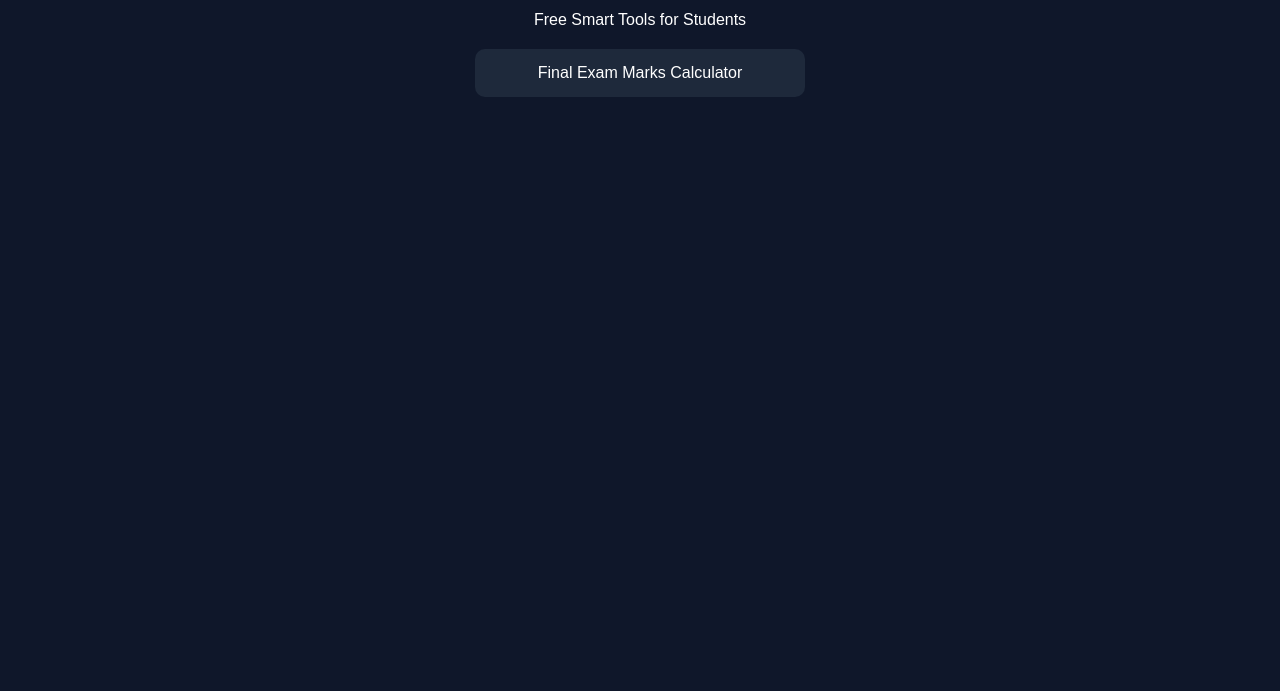
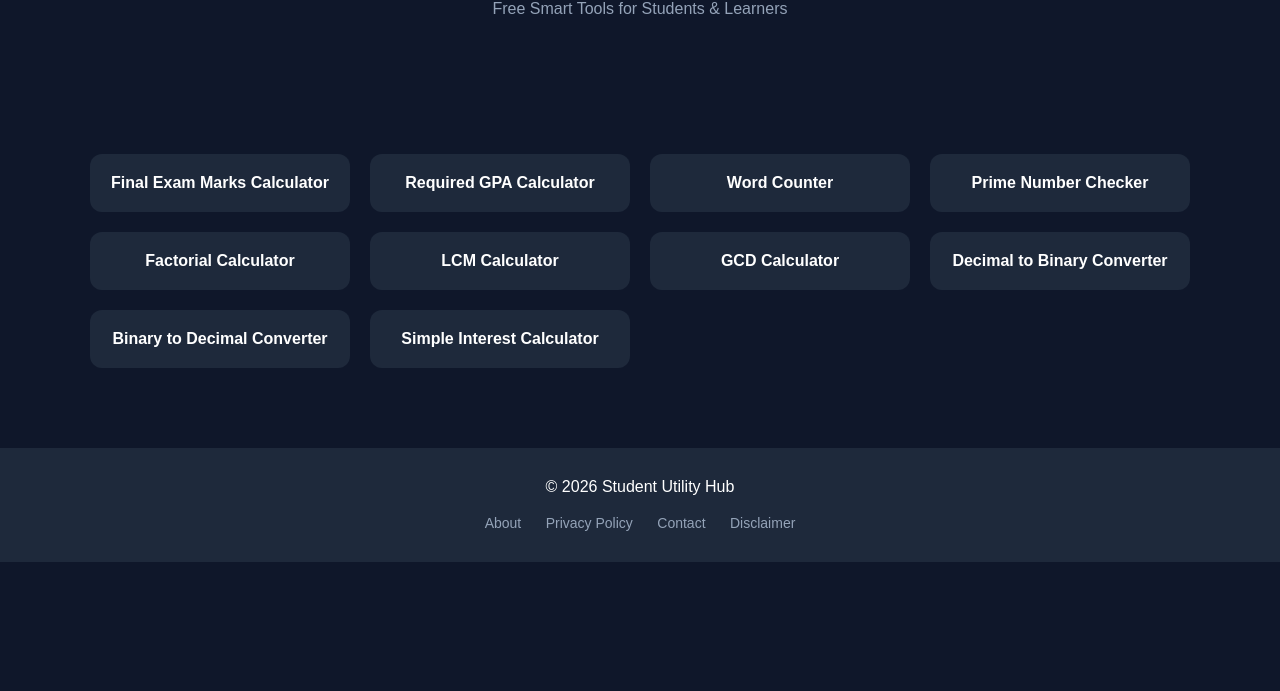
Before and after one commit to studenttoolkit/student-utility-tool, a plain HTML site: page index.html in a window 1280 px wide. Shown: the part 109-800 px from the top of the page. Drawn offline with Linux system fonts and the light colour scheme.

Commit message:
Update index.html

```diff
--- a/index.html
+++ b/index.html
@@ -1,20 +1,145 @@
 <!DOCTYPE html>
-<html>
+<html lang="en">
 <head>
-<title>Student Utility Hub | Free Academic Tools</title>
-<meta name="description" content="Free online academic tools for students including exam calculators, GPA tools and more.">
+<meta charset="UTF-8">
+<meta name="viewport" content="width=device-width, initial-scale=1.0">
+
+<title>Student Utility Hub | Free Academic Calculators</title>
+
+<meta name="description" content="Free online academic calculators including GPA calculator, final exam marks calculator, prime checker, word counter, binary converter, LCM, GCD and more.">
+
 <style>
-body{font-family:Arial;background:#0f172a;color:white;margin:0;padding:40px;text-align:center;}
-a{display:block;margin:20px auto;padding:15px;width:300px;background:#1e293b;color:white;text-decoration:none;border-radius:10px;}
-a:hover{background:#3b82f6;}
+body{
+margin:0;
+font-family:Arial, sans-serif;
+background:#0f172a;
+color:white;
+}
+
+header{
+text-align:center;
+padding:60px 20px;
+}
+
+header h1{
+margin:0;
+font-size:34px;
+}
+
+header p{
+margin-top:10px;
+color:#94a3b8;
+}
+
+.container{
+max-width:1100px;
+margin:40px auto;
+padding:20px;
+}
+
+.grid{
+display:grid;
+grid-template-columns:repeat(auto-fit,minmax(250px,1fr));
+gap:20px;
+}
+
+.card{
+background:#1e293b;
+padding:20px;
+border-radius:12px;
+text-align:center;
+transition:0.3s;
+}
+
+.card:hover{
+background:#3b82f6;
+transform:translateY(-5px);
+}
+
+.card a{
+color:white;
+text-decoration:none;
+font-weight:bold;
+display:block;
+}
+
+footer{
+margin-top:60px;
+padding:30px;
+text-align:center;
+background:#1e293b;
+}
+
+footer a{
+color:#94a3b8;
+text-decoration:none;
+margin:0 10px;
+font-size:14px;
+}
 </style>
 </head>
+
 <body>
 
+<header>
 <h1>Student Utility Hub</h1>
-<p>Free Smart Tools for Students</p>
+<p>Free Smart Tools for Students & Learners</p>
+</header>
 
+<div class="container">
+<div class="grid">
+
+<div class="card">
 <a href="tools/final-exam-calculator.html">Final Exam Marks Calculator</a>
+</div>
+
+<div class="card">
+<a href="tools/required-gpa-calculator.html">Required GPA Calculator</a>
+</div>
+
+<div class="card">
+<a href="tools/word-counter.html">Word Counter</a>
+</div>
+
+<div class="card">
+<a href="tools/prime-checker.html">Prime Number Checker</a>
+</div>
+
+<div class="card">
+<a href="tools/factorial-calculator.html">Factorial Calculator</a>
+</div>
+
+<div class="card">
+<a href="tools/lcm-calculator.html">LCM Calculator</a>
+</div>
+
+<div class="card">
+<a href="tools/gcd-calculator.html">GCD Calculator</a>
+</div>
+
+<div class="card">
+<a href="tools/decimal-to-binary.html">Decimal to Binary Converter</a>
+</div>
+
+<div class="card">
+<a href="tools/binary-to-decimal.html">Binary to Decimal Converter</a>
+</div>
+
+<div class="card">
+<a href="tools/simple-interest-calculator.html">Simple Interest Calculator</a>
+</div>
+
+</div>
+</div>
+
+<footer>
+© 2026 Student Utility Hub
+<br><br>
+<a href="about.html">About</a>
+<a href="privacy-policy.html">Privacy Policy</a>
+<a href="contact.html">Contact</a>
+<a href="disclaimer.html">Disclaimer</a>
+</footer>
 
 </body>
 </html>
```
